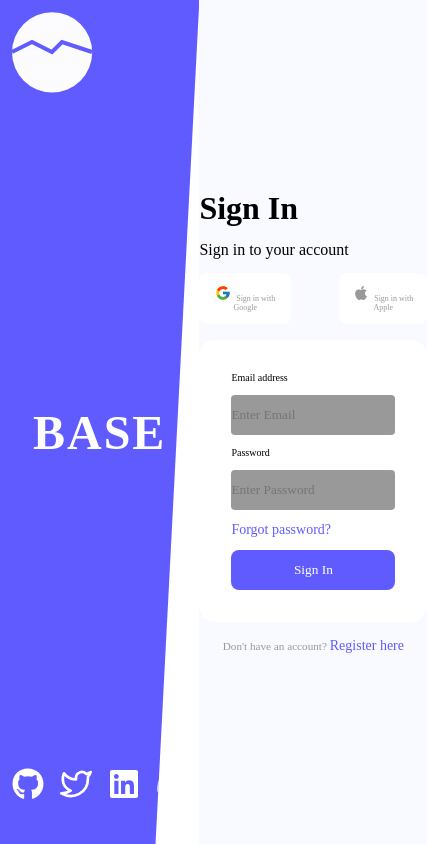
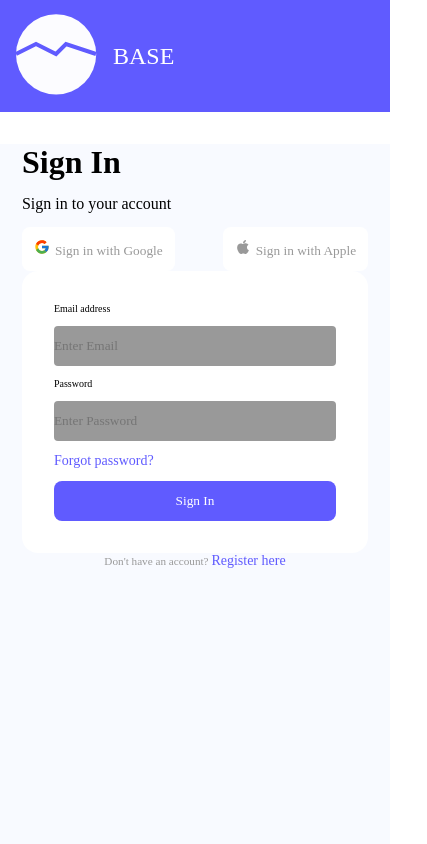
Before and after one commit to Abhishek-Bharti1/oneinApp, a React (Create React App) app: page / in a window 390 px wide. Shown: the whole page, 427 px wide, since content can reach past the window. Built offline with nearby package versions, Linux system fonts and the light colour scheme.

Commit message:
nav mobile added

```diff
--- a/public/index.html
+++ b/public/index.html
@@ -24,7 +24,7 @@
       work correctly both with client-side routing and a non-root public URL.
       Learn how to configure a non-root public URL by running `npm run build`.
     -->
-    <title>React App</title>
+    <title>OpeninApp</title>
   </head>
   <body>
     <noscript>You need to enable JavaScript to run this app.</noscript>
--- a/src/components/Login.jsx
+++ b/src/components/Login.jsx
@@ -34,12 +34,32 @@ const Login = () => {
           <span>{Base}</span>
 
         </div>
-        <div className="socielMedia">
+        <div className="socielMediaMob">
           <FaGithub />
           <FiTwitter />
           <FaLinkedin />
           <FaDiscord />
         </div>
+      </div>
+      <div className="mobNavbar">
+    <p>
+    <svg
+            width="81"
+            height="81"
+            viewBox="0 0 81 81"
+            fill="none"
+            xmlns="http://www.w3.org/2000/svg"
+          >
+            <circle cx="40.1102" cy="40.3929" r="40.0765" fill="#FCFCFF" />
+            <path
+              d="M0 40L20 30L40 40L50 30L80 40"
+              stroke="#605BFF"
+              stroke-width="4"
+              fill="none"
+            />
+          </svg>
+    </p>
+          <span>{Base}</span>
       </div>
       <div className="child2">
         <div className="login">
@@ -73,6 +93,7 @@ const Login = () => {
             {DONT_HAVE_ACCOUNT} <span className="fg-rh">{REGISTER}</span>
           </p>
         </div>
+
       </div>
     </div>
   );
--- a/src/components/Navbar.jsx
+++ b/src/components/Navbar.jsx
@@ -1,9 +1,16 @@
-import React from 'react'
+import React, { useState } from 'react'
 import { IoMdNotificationsOutline } from "react-icons/io";
 import { CgProfile } from "react-icons/cg";
 import { UPLOADCSV } from '../constant/constant';
 const Navbar = () => {
+  const [isOpen, setIsOpen] = useState(false);
+
+  const toggleMenu = () => {
+    setIsOpen(!isOpen);
+  };
+
   return (
+    <>
     <div  className='navbar'>
         <div className='head'>
             <h3>{UPLOADCSV}</h3>
@@ -12,7 +19,14 @@ const Navbar = () => {
             <IoMdNotificationsOutline/>
             <CgProfile/>
         </div>
+
     </div>
+    <div className="hamburger" onClick={toggleMenu}>
+          <div className="line"></div>
+          <div className="line"></div>
+          <div className="line"></div>
+        </div>
+    </>
   )
 }
 
--- a/src/constant/constant.jsx
+++ b/src/constant/constant.jsx
@@ -3,7 +3,7 @@ export const SignIn = "Sign In";
 export const UPLOADCSV = "Upload CSV"
 export const DROP_EXCEL_HERE = "Drop your excel sheet here or";
 export const BROWSE = "browse";
-export const REMOVE = "remove";
+export const REMOVE = "Remove";
 export const UPLOAD = "UPLOAD";
 export const SIGN_IN_ACCOUNT = "Sign in to your account";
 export const BY_GOOGLE ="Sign in with Google";
--- a/src/styles/Login.css
+++ b/src/styles/Login.css
@@ -31,38 +31,36 @@
 }
 .child2 {
   flex: 1;
-  background: #F8FAFF;
+  background: #f8faff;
   display: flex;
   justify-content: center;
   align-items: center;
 }
-.login{
+.login {
   height: 100%;
   flex-direction: column;
   display: flex;
   justify-content: center;
   gap: 16px;
 }
-.heading{
+.heading {
   display: flex;
   flex-direction: column;
   gap: 14px;
 }
-.buttons{
+.buttons {
   display: flex;
   justify-content: space-between;
   gap: 3rem;
 }
-.buttons button{
+.buttons button {
   background-color: white;
-    font-size: 0.5rem;
   border: none;
   padding: 12px;
   color: #999999;
   border-radius: 0.5rem;
-
 }
-.loginForm{
+.loginForm {
   display: flex;
   flex-direction: column;
   gap: 12px;
@@ -70,24 +68,52 @@
   background-color: white;
   border-radius: 1rem;
 }
-.label{
+.label {
   font-size: 10px;
 }
-.input{
+.input {
   border-radius: 4px;
   height: 2.5rem;
   border: none;
   background-color: #999999;
 }
-.fg-rh{
+.fg-rh {
   color: #605bff;
   font-size: 14px;
 }
-.signin{
+.signin {
   border: none;
   padding: 12px;
   border-radius: 0.5rem;
   color: white;
   background-color: #605bff;
+}
+@media only screen and (min-width: 200px) and (max-width: 500px) {
+  .child1 {
+    display: none;
+  }
+ .container{
+  display: flex;
+  flex-direction: column;
+  gap: 2rem;
+ }
+ .mobNavbar{
+  background-color: #605bff;
+  display: flex;
+  align-items: center;
+  gap: 1rem;
+  height: 7rem;
+ }
+ .mobNavbar p{
+margin-left: 1rem;
+ }
+ .mobNavbar span{
+color: white;
+font-size: 1.5rem;
+ }
+ .login{
+  height: 100%;
+  display: block;
+ }
 
 }
--- a/src/styles/Sidebar.css
+++ b/src/styles/Sidebar.css
@@ -1,33 +1,35 @@
-.sidebar{
+.sidebar {
     width: 15%;
     margin-top: 1rem;
   }
-.sidebarCard{
+  .sidebarCard {
     display: flex;
     gap: 1rem;
     padding: 1rem 2rem 2rem 2rem;
-
-
+  }
+  @media only screen and (min-width: 200px) and (max-width: 500px) {
+    .sidebar {
+      display: none;
+    }
   }
 
-.sidebarCard span{
+  .sidebarCard span {
     color: #999999;
     font-size: 18px;
   }
 
-.sidebarCard p{
+  .sidebarCard p {
     color: #999999;
     font-size: 16px;
   }
-.logo{
+  .logo {
     display: flex;
     justify-content: center;
     align-items: center;
     gap: 1rem;
     margin-bottom: 1rem;
-
   }
-.logo h3{
+  .logo h3 {
     font-size: 1.5rem;
     font-family: Nunito !important;
   }
--- a/src/styles/UploadCsv.css
+++ b/src/styles/UploadCsv.css
@@ -5,7 +5,7 @@
 }
 .csvPage{
     background-color: #F8FAFF;
-    width: 85%;
+    width: 100%;
 
 }
 .navbar{
@@ -31,6 +31,35 @@
     height: 78%;
     border-radius: 1rem;
 }
+.hamburger {
+    display: none;
+    flex-direction: column;
+    cursor: pointer;
+  }
+
+  .line {
+    width: 25px;
+    height: 3px;
+    background-color: #fff;
+    margin: 3px 0;
+  }
+@media only screen and (min-width:200px) and (max-width:500px){
+    .uploadContent{
+        width:90%
+    }
+    .head h3 {
+        font-size: 16px; /* Adjust font size for smaller screens */
+      }
+
+      .profile {
+        display: none; /* Hide profile icons on smaller screens */
+      }
+
+      .hamburger {
+        display: block; /* Display hamburger icon on smaller screens */
+      }
+    }
+
 .skeleton{
     border: 1px dotted;
     display: flex;
@@ -73,6 +102,8 @@ cursor: pointer;
 
 }
 
+
+
 .disableUploadButton button{
     width: 100%;
     height: 3rem;
```
Lines whose indentation alone changed are shown as unchanged.
